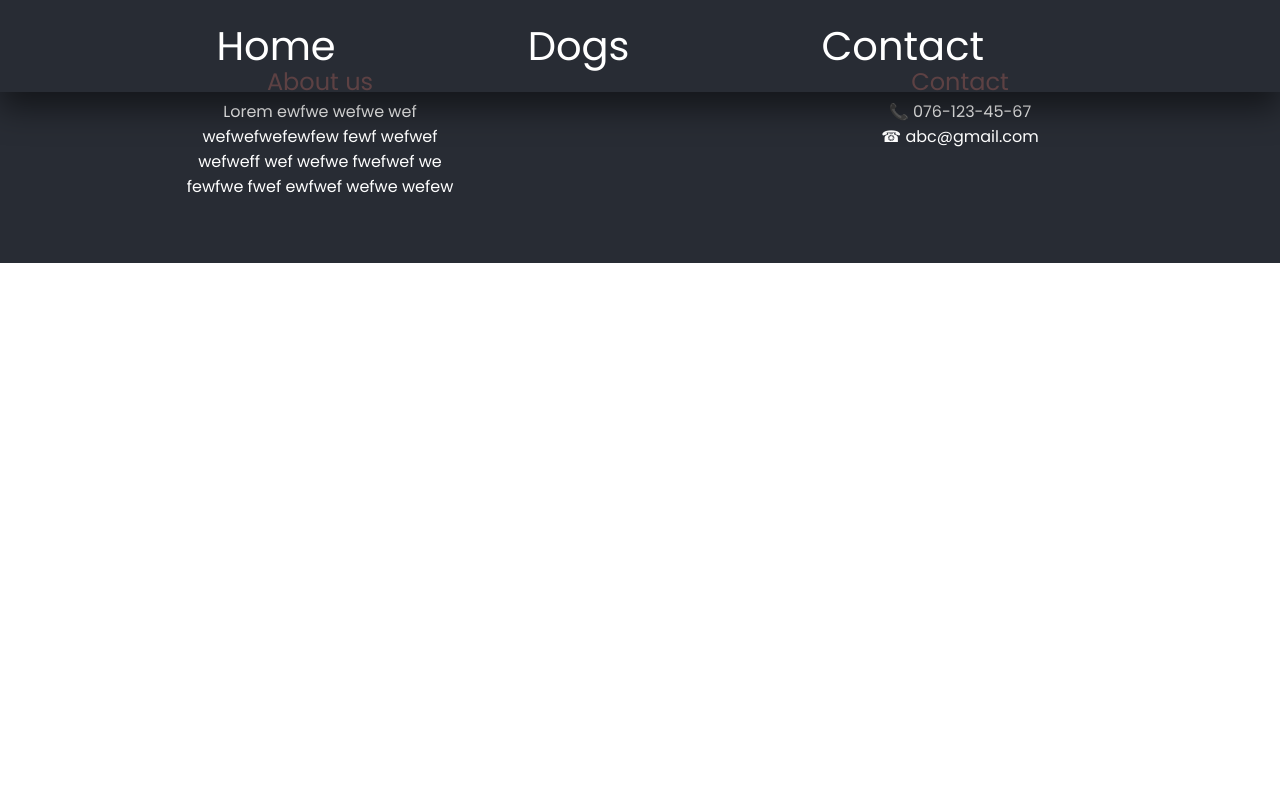
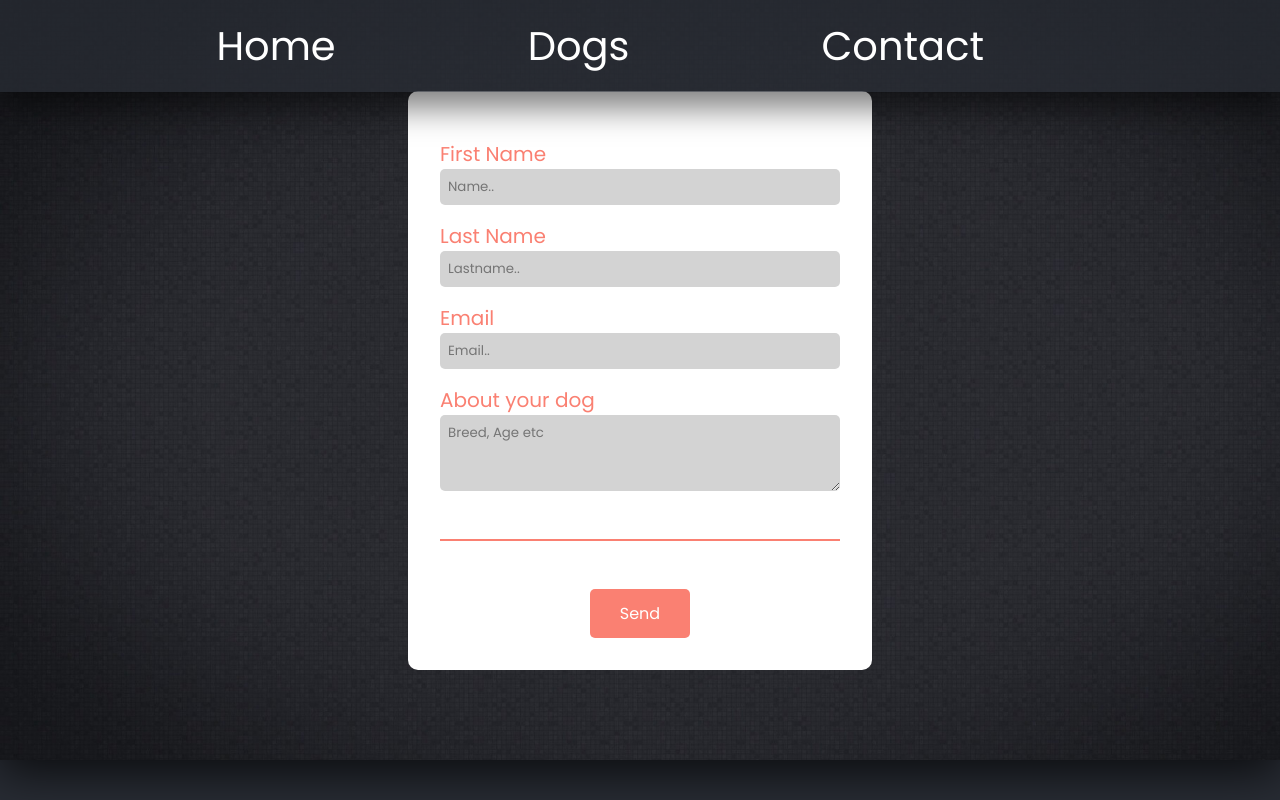
Before and after one commit to Mattias170624/DoggyCare, a React (Create React App) app: page /#/contact in a window 1280 px wide. Shown: the top 800 px of the page. Built offline with nearby package versions, Linux system fonts and the light colour scheme.

Commit message:
Added contact page with contact form

```diff
--- a/src/App.js
+++ b/src/App.js
@@ -2,6 +2,7 @@ import './App.css';
 import Header from './Comps/Header';
 import DogList from './Comps/DogList';
 import HomePage from './Comps/HomePage';
+import Contact from './Comps/Contact';
 import Footer from './Comps/Footer';
 import { HashRouter as Router, Route, Routes } from 'react-router-dom'
 
@@ -28,7 +29,7 @@ function App() {
             <Route exact path="/contact" element={
               <div>
                 <Header />
-
+                <Contact />
                 <Footer />
               </div>
             } />
--- /dev/null
+++ b/src/CompStyles/contact.css
@@ -0,0 +1,74 @@
+#contact {
+    min-width: 100%;
+    min-height: 100%;
+}
+
+#contactPageImage {
+    background-image: url(../Images/contactBackground.jpg);
+    background-size: cover;
+    background-repeat: no-repeat;
+    height: 95vh;
+    width: 100%;
+    filter: drop-shadow(0 0.75rem 1.5rem rgba(0, 0, 0, 0.75));
+    display: flex;
+    flex-direction: column;
+}
+
+#contactForm {
+    margin: auto;
+    display: flex;
+    flex-direction: column;
+    background-color: white;
+    padding: 2rem;
+    justify-content: center;
+    width: 400px;
+    border-radius: 10px;
+}
+
+#contactForm input {
+    width: auto;
+    padding: 0.5rem;
+    background-color: lightgray;
+    border-radius: 5px;
+    color: #282C34;
+}
+
+#contactForm label {
+    font-size: 1.25rem;
+    color: salmon;
+    padding-top: 1rem;
+}
+
+#dogInfo {
+    background-color: lightgray;
+    color: #282C34;
+    padding: 0.5rem;
+    border-radius: 5px;
+}
+
+#contactLine {
+    margin: 3rem 0;
+    border-top: 2px solid salmon;
+}
+
+#contactForm [type=submit] {
+    height: fit-content;
+    width: 100px;
+    padding: 0.75rem;
+    background-color: salmon;
+    color: white;
+    font-size: 1rem;
+    margin: 0 auto;
+}
+
+#contactForm [type=submit]:hover {
+    background-color: rgb(250, 192, 186);
+    transition: all 200ms linear;
+}
+
+@media screen and (max-width: 600px) {
+
+    #contactForm {
+        width: 200px;
+    }
+}
--- /dev/null
+++ b/src/Comps/Contact.jsx
@@ -0,0 +1,29 @@
+import "../CompStyles/contact.css"
+
+const Contact = () => {
+    return (
+        <div id="contact">
+            <section id="contactPageImage">
+                <form id="contactForm">
+                    <label>First Name</label>
+                    <input type='text' placeholder='Name..' />
+
+                    <label>Last Name</label>
+                    <input type='text' placeholder='Lastname..' />
+
+                    <label>Email</label>
+                    <input type='email' placeholder='Email..' />
+
+                    <label>About your dog</label>
+                    <textarea rows='3' id='dogInfo' placeholder="Breed, Age etc" />
+
+                    <hr id="contactLine" />
+
+                    <input type='submit' value='Send' />
+                </form>
+            </section>
+        </div>
+    );
+};
+
+export default Contact;
```
Also changed, not shown: src/Images/contactBackground.jpg (added).
